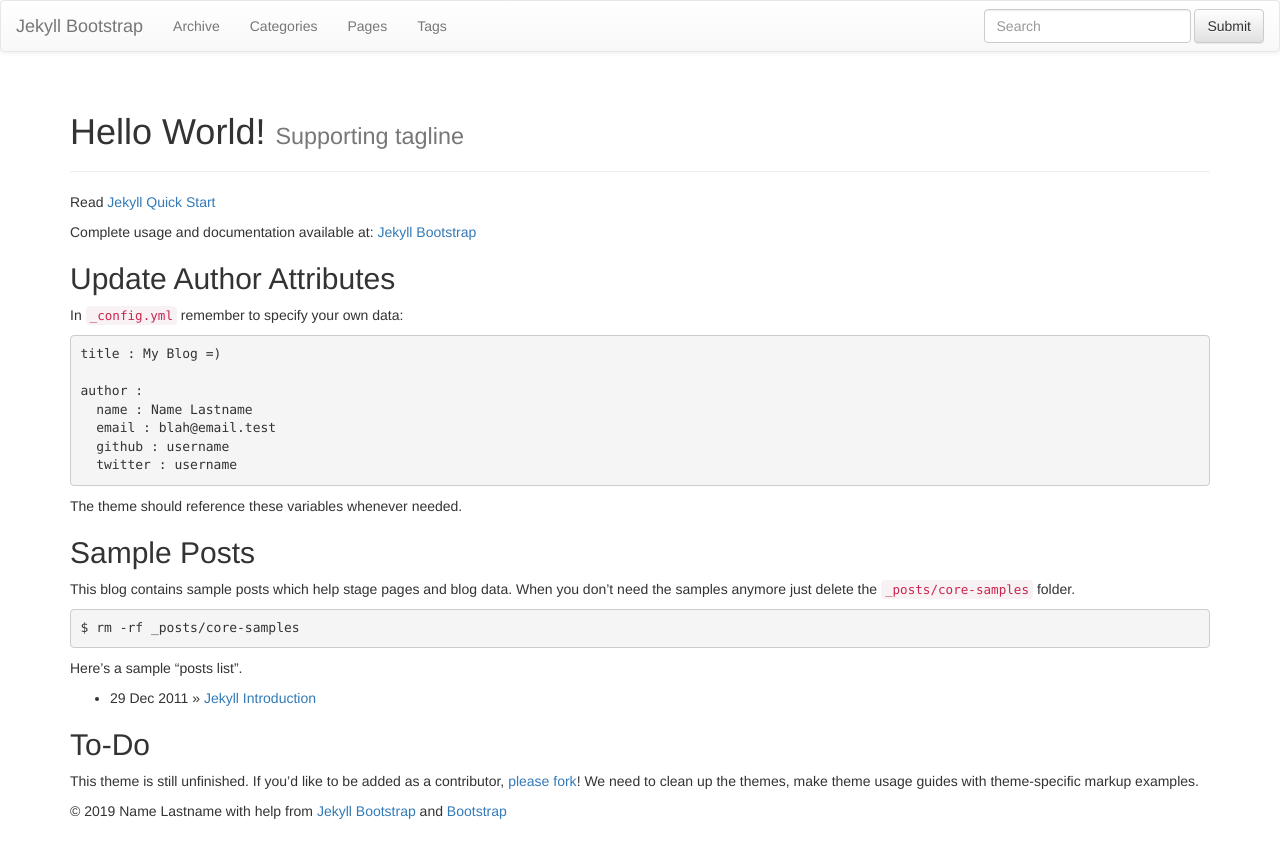
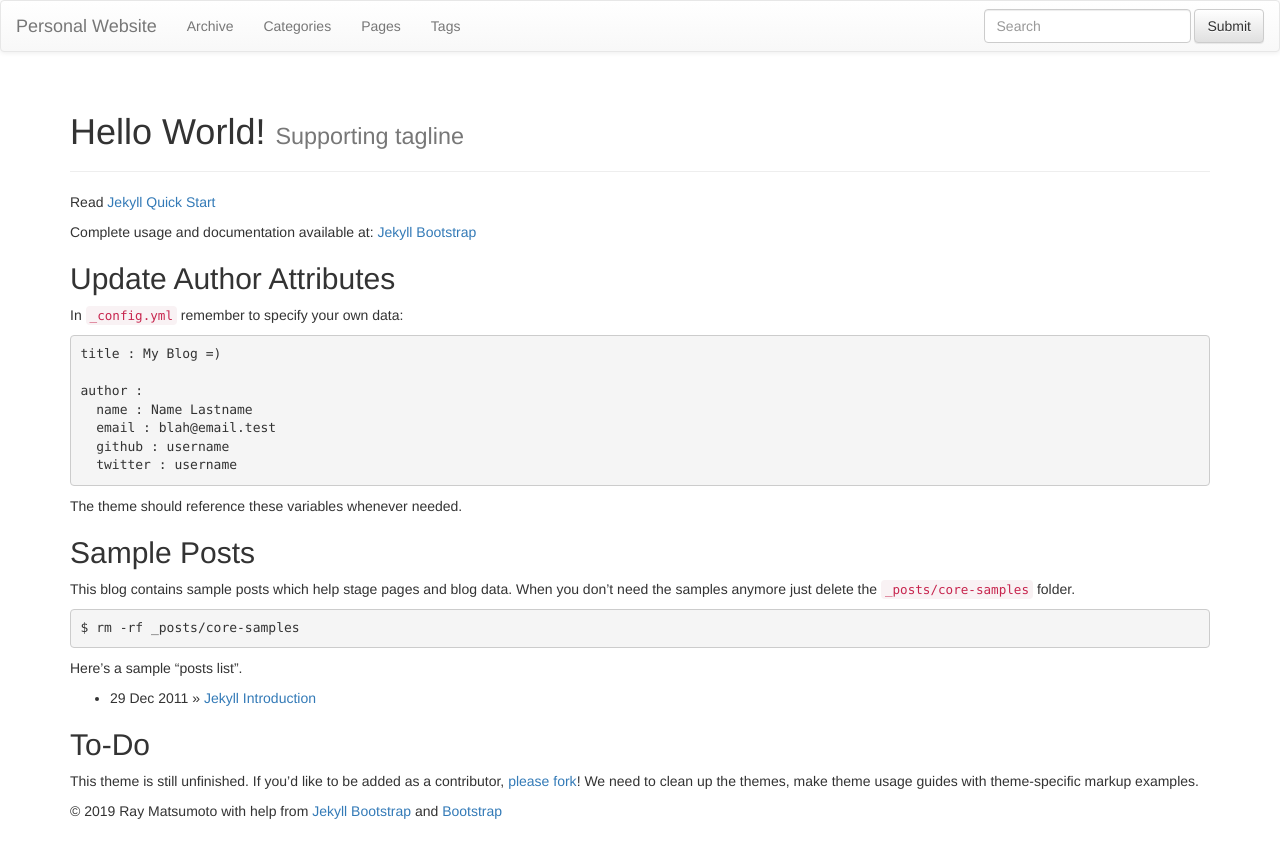
Before and after one commit to rmatsum836/rmatsum836.github.io, a Jekyll site: the page built from index.md, in a window 1280 px wide. Shown: the top 858 px of the page. Built offline with Jekyll 4.4.1, drawn with Linux system fonts in a browser that asks for light colours; nearby versions of some CDN libraries; library files that are not in the unit come from our copies.

```diff
--- a/_config.yml
+++ b/_config.yml
@@ -8,12 +8,12 @@ highlighter: pygments
 # Themes are encouraged to use these universal variables
 # so be sure to set them if your theme uses them.
 #
-title : Jekyll Bootstrap
+title : Personal Website
 tagline: Site Tagline
 author :
-  name : Name Lastname
-  email : blah@email.test
-  github : username
+  name : Ray Matsumoto
+  email : raymatsum@gmail.com
+  github : rmatsum836
   twitter : username
   feedburner : feedname
 
```
